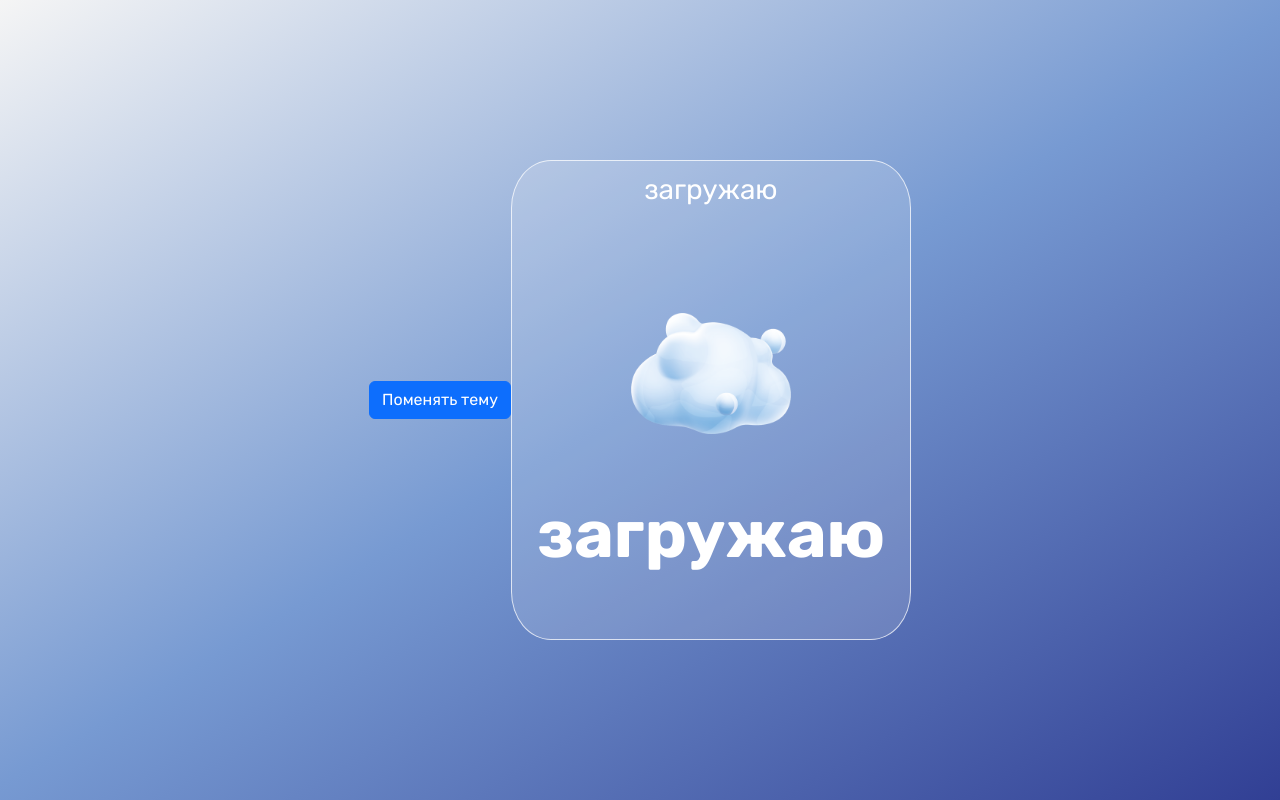
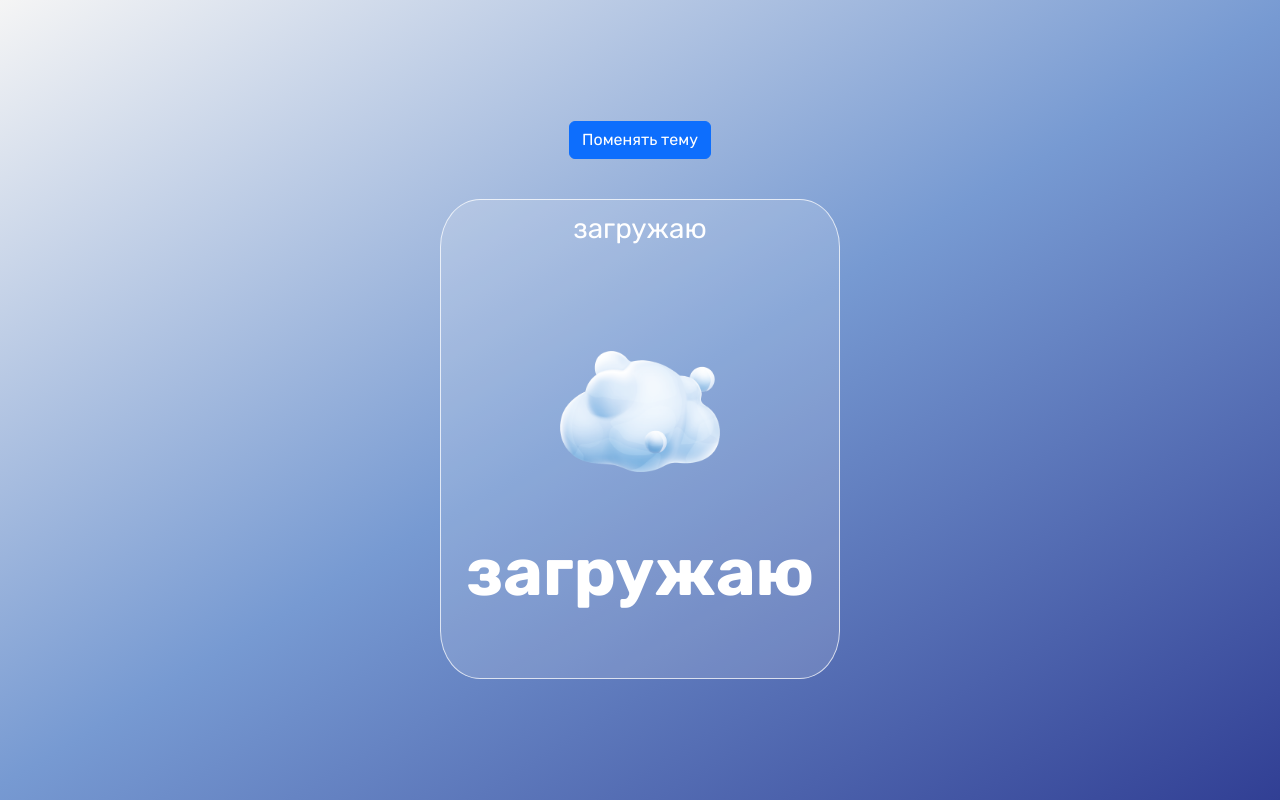
Before and after one commit to sadlywithu/api_weather, a plain HTML site: page index.html in a window 1280 px wide. Both pictures are taken after a click on the button "Поменять тему". Drawn offline with nearby package versions, Linux system fonts and the light colour scheme.

Commit message:
новые стили типо

```diff
--- a/style.css
+++ b/style.css
@@ -8,6 +8,7 @@ body {
     height: 100vh;
     font-family: 'Rubik';
     background: linear-gradient(149deg, #f5f5f5, #779ad2, #313f94);
+    flex-direction: column;
 }
 
 .section-container {
@@ -16,6 +17,34 @@ body {
     height: 60vh;
     border: rgba(255, 255, 255, 0.733) 1px solid;
     border-radius: 10%;
+    display: flex;
+    flex-direction: column;
+    /* box-shadow: 0px 5px 10px 2px rgba(255, 255, 255, 0.2); */
+    animation: 1s show ease-out;
+}
+
+@keyframes show {
+    from { opacity: 0; }
+    to { opacity: 1; }
+}
+
+button {
+    margin-bottom: 5vh;
+    --bs-btn-color: #fff;
+    --bs-btn-bg: #313f94;
+    --bs-btn-border-color:#313f94;
+    --bs-btn-hover-color: #fff;
+    --bs-btn-hover-bg:#313f94;
+    --bs-btn-hover-border-color: #313f94;
+    --bs-btn-focus-shadow-rgb: 49, 132, 253;
+    --bs-btn-active-color: #fff;
+    --bs-btn-active-bg: #313f94;
+    --bs-btn-active-border-color: #313f94;
+    --bs-btn-active-shadow: inset 0 3px 5px rgba(0, 0, 0, 0.125);
+    --bs-btn-disabled-color: #fff;
+    --bs-btn-disabled-bg:#313f94;
+    --bs-btn-disabled-border-color: #313f94;
+
 }
 
 .container {
@@ -40,14 +69,30 @@ img{
     margin-top: 20%;
 }
 
-
 .date {
     color: white;
+}
+
+body.light-theme {
+    background: linear-gradient(149deg, #f5f5f5, #779ad2, #313f94);
+}
+
+body.dark-theme {
+    background: white;
+    color: #779ad2;
+}
+
+body.dark-theme  p {
+    color: #779ad2;
+}
+
+body.dark-theme .container {
+    border: #779ad2 1px solid;
+    border-radius: 10%;
 }
 
 @media (max-width: 480px) {
     body{
         padding: 20px;
     }
-
-}
+};
```
